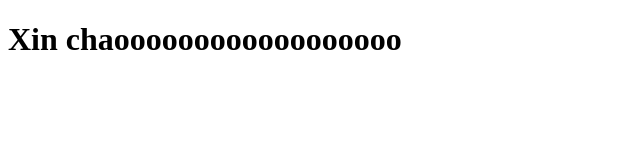
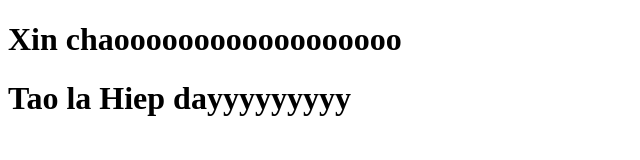
Before and after one commit to Hiep18x1/ViDu_10_12, a plain HTML site: page index.html in a window 1280 px wide. Shown: the whole page, without its empty margins (0-640 px from the left). Drawn offline with Linux system fonts and the light colour scheme.

Commit message:
Update index.html

```diff
--- a/index.html
+++ b/index.html
@@ -8,5 +8,6 @@
 </head>
 <body>
     <h1>Xin chaoooooooooooooooooo</h1>
+    <h1>Tao la Hiep dayyyyyyyyy</h1>
 </body>
 </html>
```
